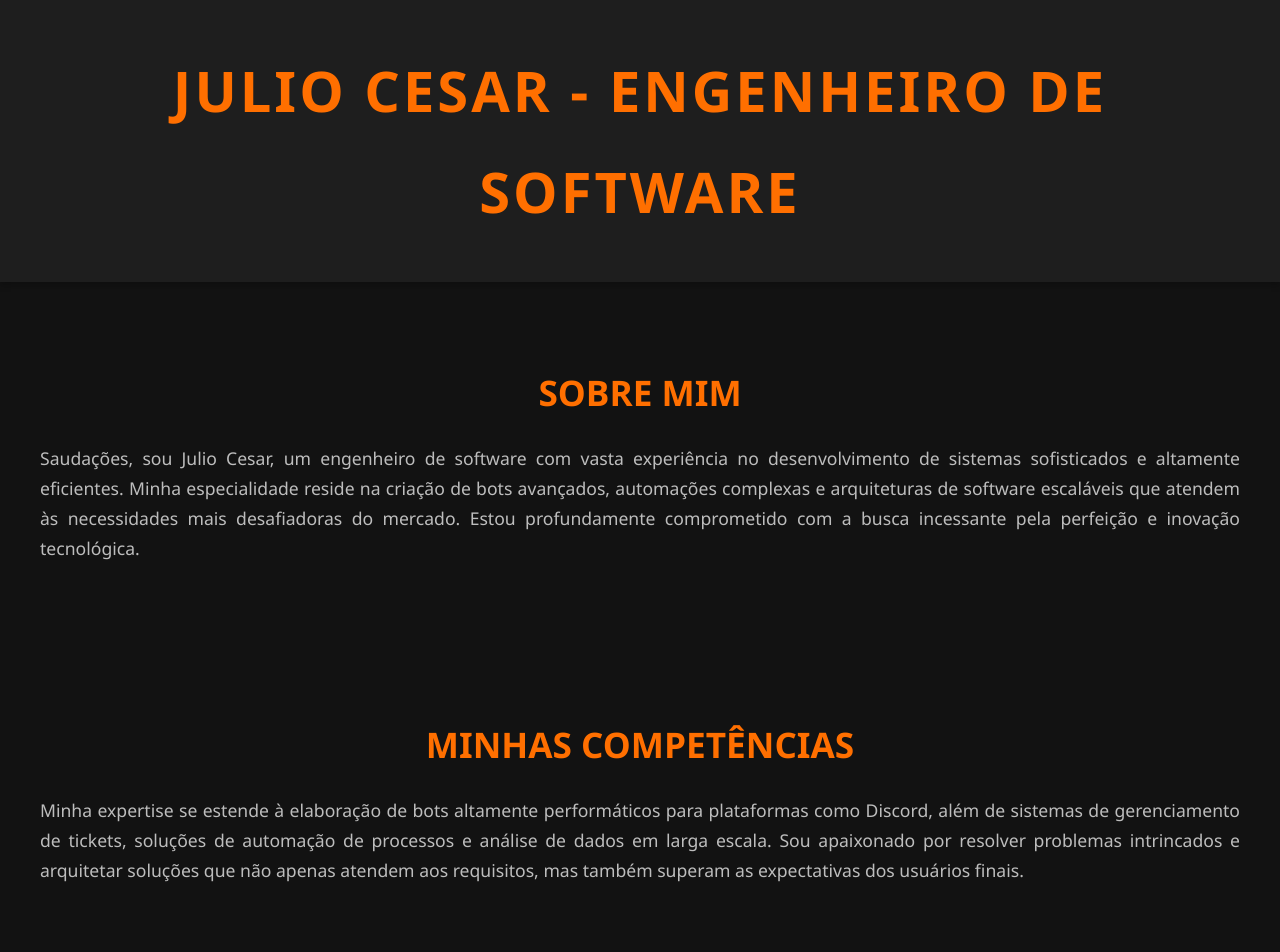
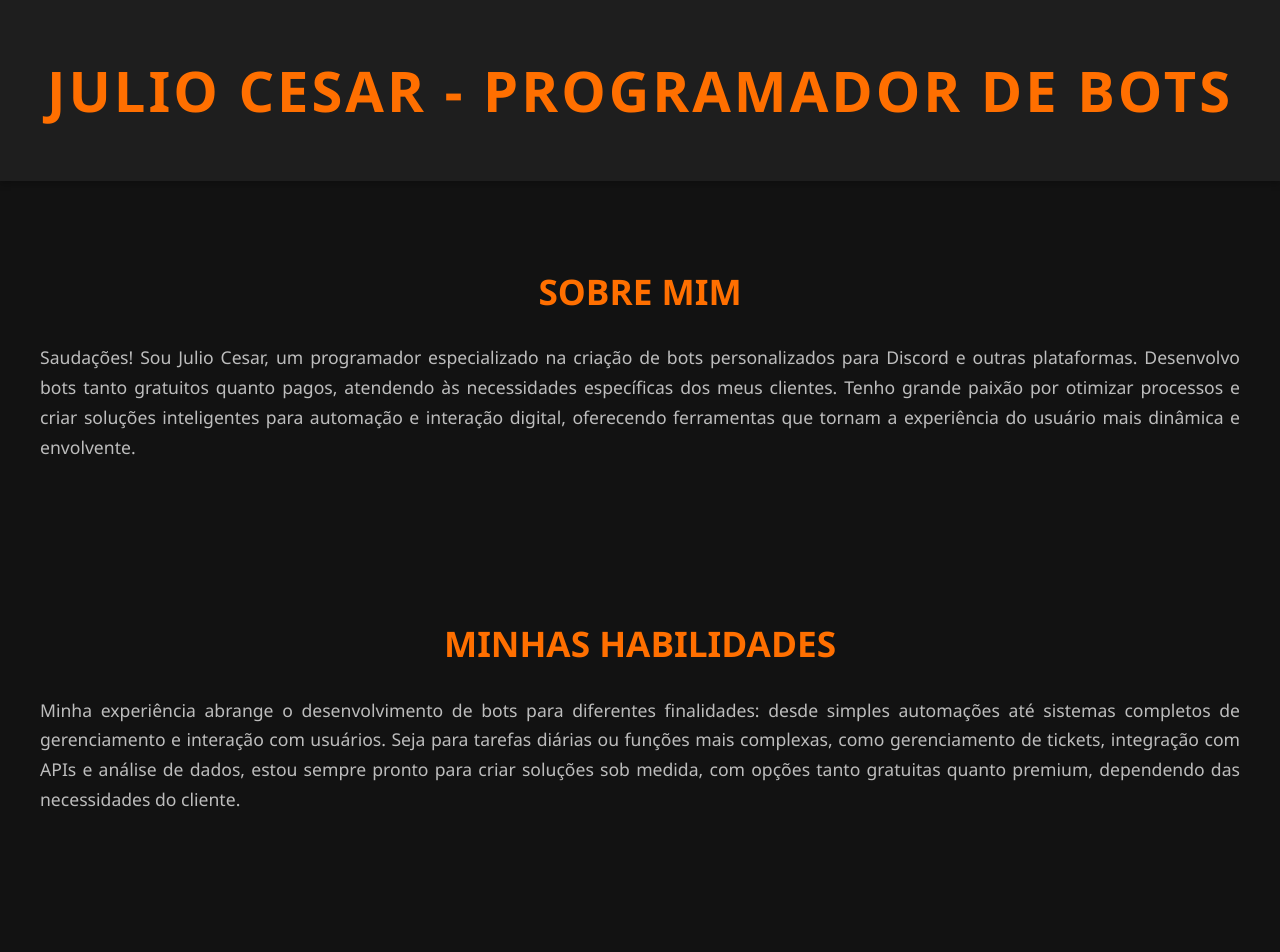
Before and after one commit to jolomp40/TechNest, a plain HTML site: page index.html in a window 1280 px wide. Shown: the top 952 px of the page. Drawn offline with Linux system fonts and the light colour scheme.

Commit message:
Update index.html

```diff
--- a/index.html
+++ b/index.html
@@ -3,8 +3,8 @@
 <head>
     <meta charset="UTF-8">
     <meta name="viewport" content="width=device-width, initial-scale=1.0">
-    <meta name="description" content="Site oficial de Julio Cesar, um programador altamente qualificado especializado em desenvolvimento de bots sofisticados e sistemas altamente escaláveis.">
-    <title>Julio Cesar - Engenheiro de Software</title>
+    <meta name="description" content="Site oficial de Julio Cesar, um programador especializado na criação de bots personalizados, tanto gratuitos quanto pagos.">
+    <title>Julio Cesar - Programador de Bots</title>
     <style>
         body {
             font-family: 'Segoe UI', Tahoma, Geneva, Verdana, sans-serif;
@@ -91,20 +91,20 @@
 </head>
 <body>
     <header>
-        <h1>Julio Cesar - Engenheiro de Software</h1>
+        <h1>Julio Cesar - Programador de Bots</h1>
     </header>
 
     <section>
         <div class="content">
             <h2>Sobre Mim</h2>
-            <p>Saudações, sou Julio Cesar, um engenheiro de software com vasta experiência no desenvolvimento de sistemas sofisticados e altamente eficientes. Minha especialidade reside na criação de bots avançados, automações complexas e arquiteturas de software escaláveis que atendem às necessidades mais desafiadoras do mercado. Estou profundamente comprometido com a busca incessante pela perfeição e inovação tecnológica.</p>
+            <p>Saudações! Sou Julio Cesar, um programador especializado na criação de bots personalizados para Discord e outras plataformas. Desenvolvo bots tanto gratuitos quanto pagos, atendendo às necessidades específicas dos meus clientes. Tenho grande paixão por otimizar processos e criar soluções inteligentes para automação e interação digital, oferecendo ferramentas que tornam a experiência do usuário mais dinâmica e envolvente.</p>
         </div>
     </section>
 
     <section>
         <div class="content">
-            <h2>Minhas Competências</h2>
-            <p>Minha expertise se estende à elaboração de bots altamente performáticos para plataformas como Discord, além de sistemas de gerenciamento de tickets, soluções de automação de processos e análise de dados em larga escala. Sou apaixonado por resolver problemas intrincados e arquitetar soluções que não apenas atendem aos requisitos, mas também superam as expectativas dos usuários finais.</p>
+            <h2>Minhas Habilidades</h2>
+            <p>Minha experiência abrange o desenvolvimento de bots para diferentes finalidades: desde simples automações até sistemas completos de gerenciamento e interação com usuários. Seja para tarefas diárias ou funções mais complexas, como gerenciamento de tickets, integração com APIs e análise de dados, estou sempre pronto para criar soluções sob medida, com opções tanto gratuitas quanto premium, dependendo das necessidades do cliente.</p>
         </div>
     </section>
 
@@ -113,12 +113,12 @@
     </section>
 
     <section class="discord-link">
-        <p>Junte-se ao meu servidor do Discord para mais insights, atualizações e interações de alto nível:</p>
+        <p>Junte-se ao meu servidor do Discord para mais informações, suporte e interação:</p>
         <a href="https://discord.gg/yNvhDPdN" target="_blank">Entrar no Discord</a>
     </section>
 
     <footer>
-        <p>&copy; 2024 Julio Cesar - Todos os direitos reservados. Concepção e desenvolvimento por Julio Cesar.</p>
+        <p>&copy; 2024 Julio Cesar - Todos os direitos reservados. Desenvolvimento e programação realizados por Julio Cesar.</p>
     </footer>
 </body>
 </html>
```
